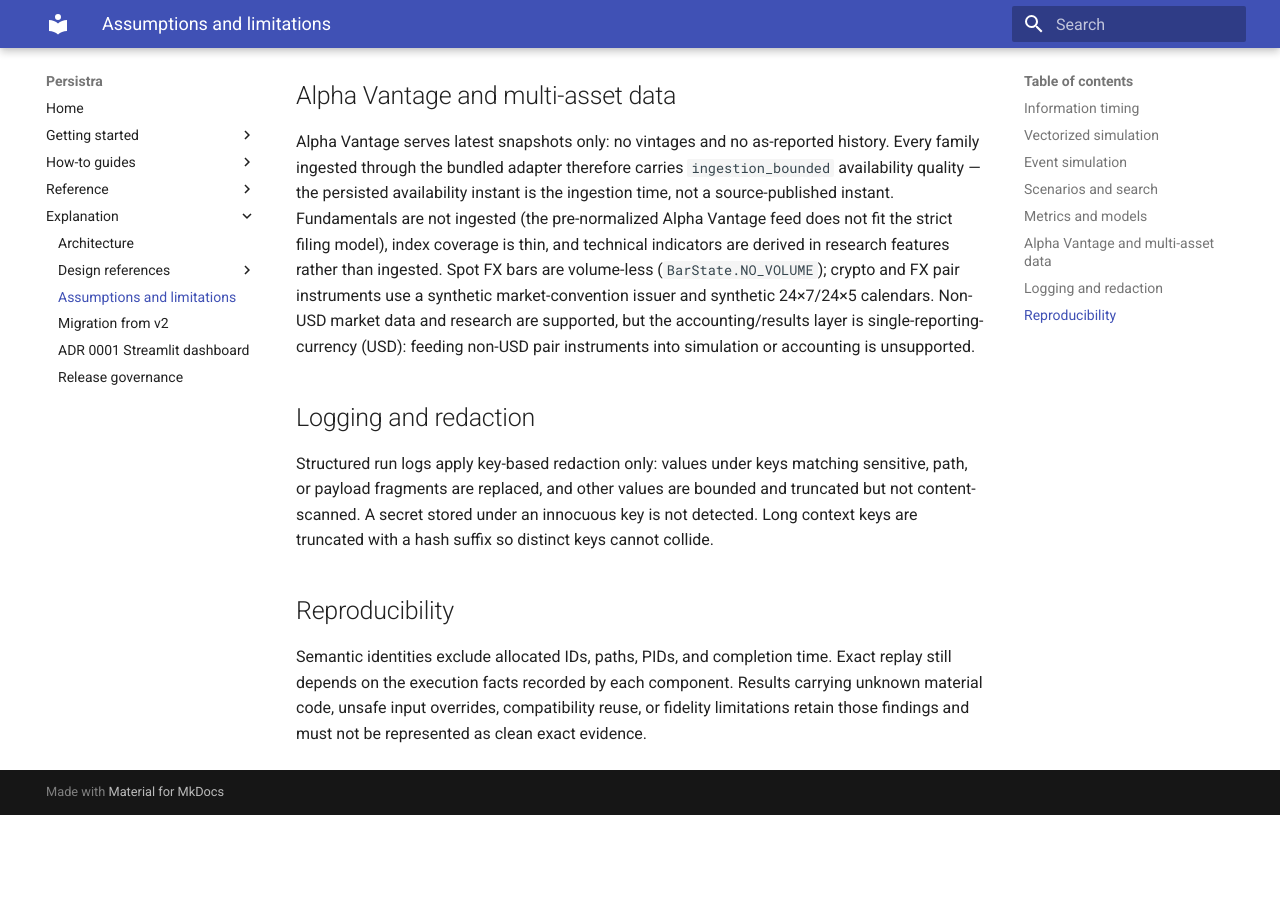
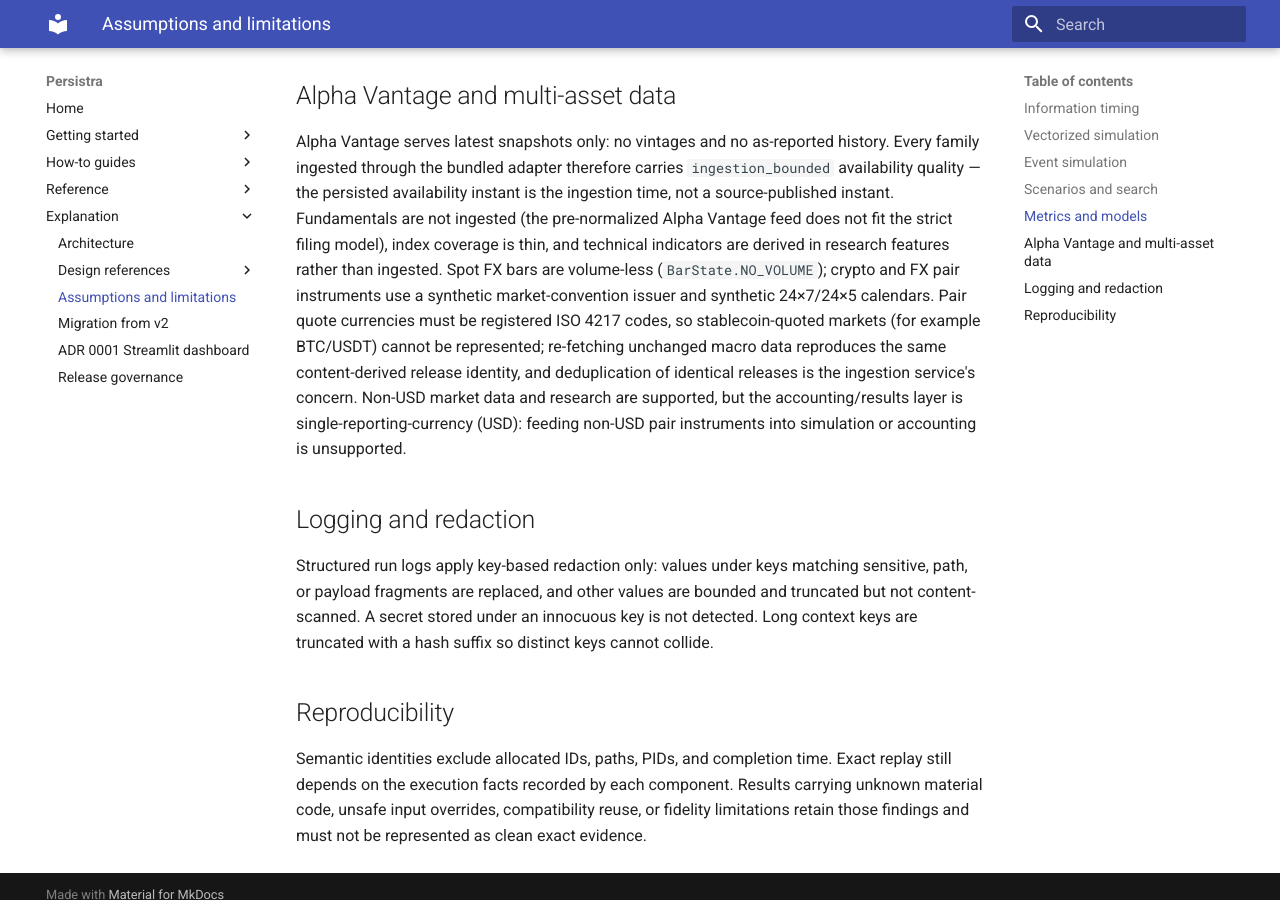
Before and after one commit to fallblu/persistra, an MkDocs documentation site: the page built from docs/explanation/assumptions-and-limitations.md, in a window 1280 px wide and 900 px high, scrolled down 1441 px. Built offline with MkDocs 1.6.1 and Material for MkDocs 9.7.7, drawn with Linux system fonts in a browser that asks for light colours; before the commit the page ends 2256 px from its top, so only the background shows below that.

Commit message:
docs: record multi-asset support in changelog, index, and assumptions

```diff
--- a/docs/explanation/assumptions-and-limitations.md
+++ b/docs/explanation/assumptions-and-limitations.md
@@ -61,7 +61,11 @@
 coverage is thin, and technical indicators are derived in research features rather
 than ingested. Spot FX bars are volume-less (`BarState.NO_VOLUME`); crypto and FX
 pair instruments use a synthetic market-convention issuer and synthetic 24×7/24×5
-calendars. Non-USD market data and research are supported, but the
+calendars. Pair quote currencies must be registered ISO 4217 codes, so
+stablecoin-quoted markets (for example BTC/USDT) cannot be represented; re-fetching
+unchanged macro data reproduces the same content-derived release identity, and
+deduplication of identical releases is the ingestion service's concern. Non-USD
+market data and research are supported, but the
 accounting/results layer is single-reporting-currency (USD): feeding non-USD pair
 instruments into simulation or accounting is unsupported.
 
```
Also changed, not shown: CHANGELOG.md (+21 -0 lines), docs/index.md (+3 -1 lines).
